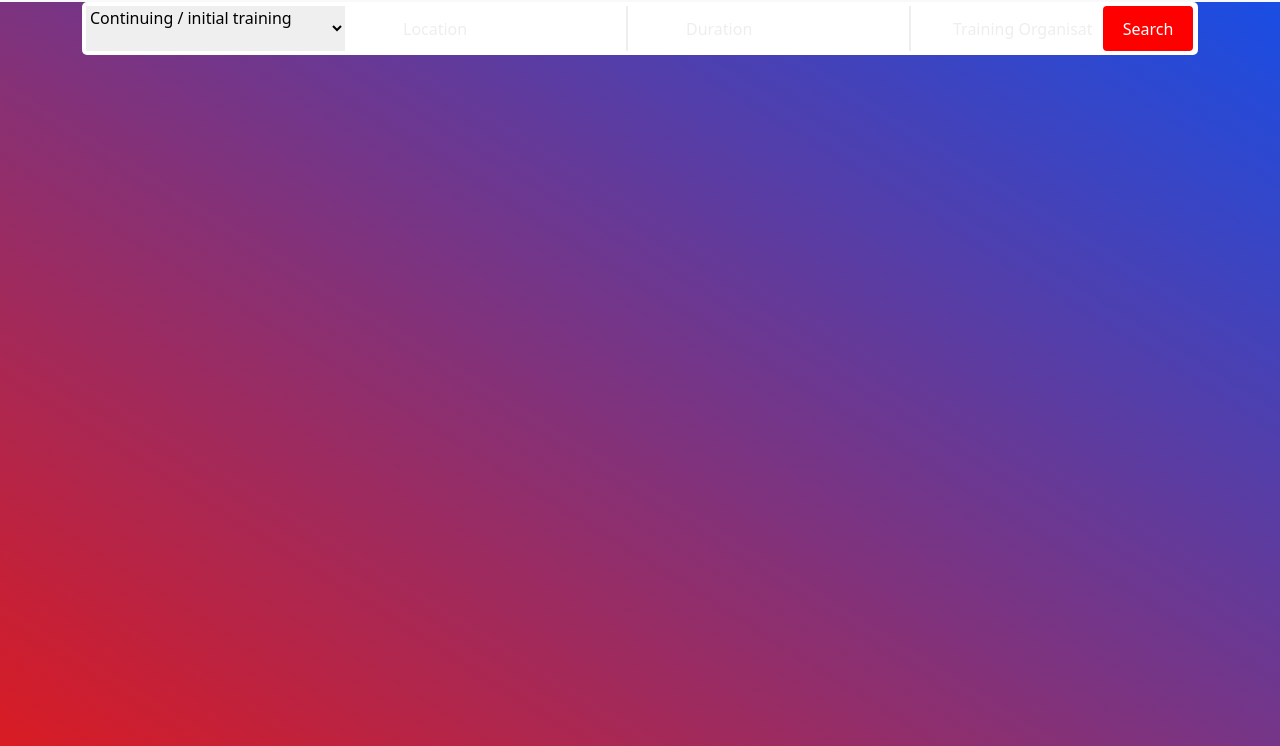
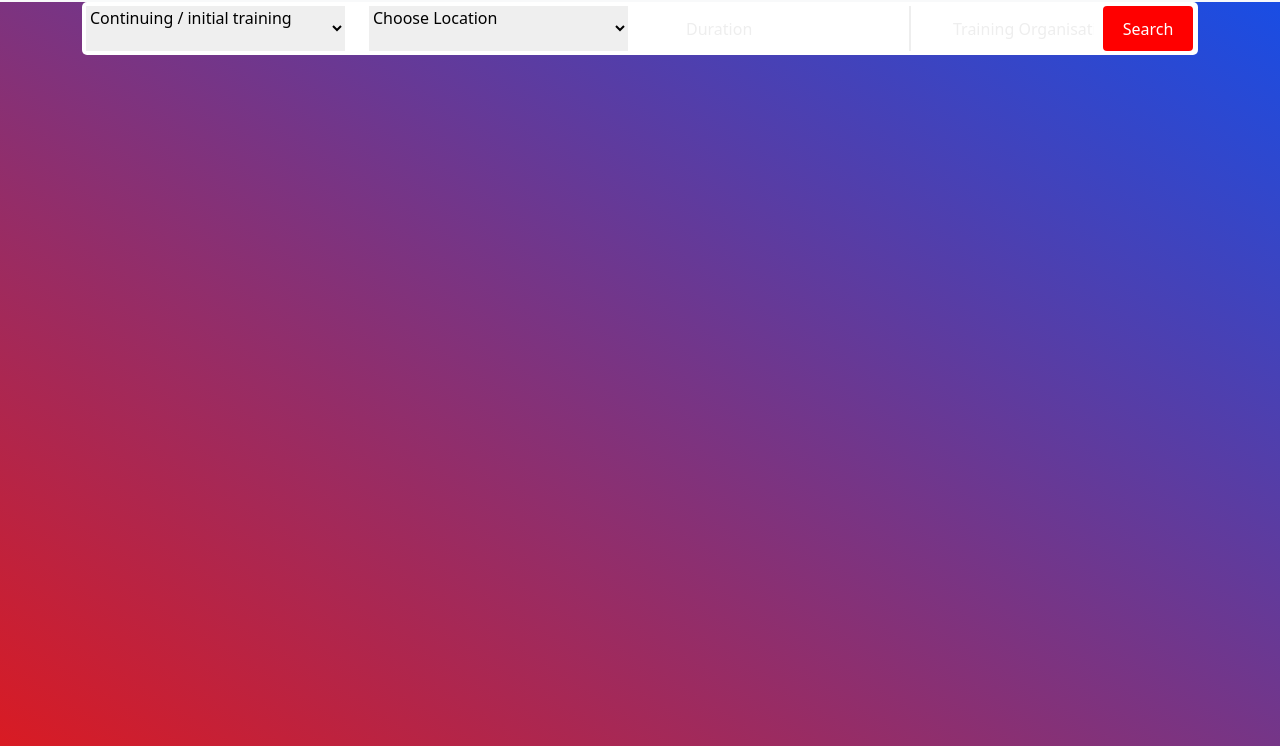
Before and after one commit to NMLami/Design4Green, a plain HTML site: page team28.html in a window 1280 px wide. Shown: the part 54-800 px from the top of the page. Drawn offline with nearby package versions, Linux system fonts and the light colour scheme.

Commit message:
search 2-4 donr

```diff
--- a/team28.html
+++ b/team28.html
@@ -129,49 +129,6 @@
 </head>
 
 <body>
-    <!--
-<h2>Green Chiffrera</h2>
-
-<input type="text" id="myInput" onkeyup="myFunction()" placeholder="Search for names.." title="Type in a name">
-
-<table id="myTable">
-  <tr class="header">
-    <th style="width:60%;">Name</th>
-    <th style="width:40%;">Country</th>
-  </tr>
-  <tr>
-    <td>Alfreds Futterkiste</td>
-    <td>Germany</td>
-  </tr>
-  <tr>
-    <td>Berglunds snabbkop</td>
-    <td>Sweden</td>
-  </tr>
-  <tr>
-    <td>Island Trading</td>
-    <td>UK</td>
-  </tr>
-  <tr>
-    <td>Koniglich Essen</td>
-    <td>Germany</td>
-  </tr>
-  <tr>
-    <td>Laughing Bacchus Winecellars</td>
-    <td>Canada</td>
-  </tr>
-  <tr>
-    <td>Magazzini</td>
-    <td>Italy</td>
-  </tr>
-  <tr>
-    <td>North/South</td>
-    <td>UK</td>
-  </tr>
-  <tr>
-    <td>Paris specialites</td>
-    <td>France</td>
-  </tr>
-</table> -->
 <div>
     <nav class="navbar navbar-light bg-light justify-content-between">
         <a class="navbar-brand">D4G</a>
@@ -228,15 +185,6 @@
         <div class="search">
             <div class="row">
                 <div class="col-md-3">
-                    <!-- <div class="dropdown">
-                        <button class="btn btn-light dropdown-toggle" type="button" id="dropdownMenuButton2" data-bs-toggle="dropdown" aria-expanded="false">
-                        Continuing / initial training
-                        </button>
-                        <ul class="dropdown-menu dropdown-menu-light bx bx-search-alt" aria-labelledby="dropdownMenuButton2">
-                          <li><a class="dropdown-item active" href="#">Continuing Education </a></li>
-                          <li><a class="dropdown-item" href="#">Initial training</a></li>
-                        </ul>
-                      </div> -->
                       <select style="border: 0; outline:0 ;padding-bottom: 1.3pc ;" class=" search-1" name="continuingOrInitialTraining search-1" id = "continuingOrInitital"required onclick="searchCourses()">
                         <option value=" " > Continuing / initial training</option>
                         <option value="Continuing Education">Continuing Education</option>
@@ -244,8 +192,39 @@
                       </select>
                 </div>
                 <div class="col-md-3">
-                    <div class="search-1"> <i class='bx bx-search-alt'></i> <input type="text"
-                            placeholder="Location"> </div>
+                    <select style="border: 0; outline:0 ;padding-bottom: 1.3pc ;" class=" search-1" name="location search-1" id = "location"required onclick="searchCourses()">
+                        <option value=" " > Choose Location</option>
+                        <option value="National">National(USA)</option>
+                        <option value="Toulouse">Toulouse(FRA)</option>
+                        <option value="Boulogne-Billancourt<">Boulogne-Billancourt(FRA)</option>
+                        <option value="Paris">Paris(FRA)</option>
+                        <option value="All of France">All of France</option>
+                        <option value="La Bernardière">La Bernardière(FRA)</option>
+                        <option value="Versailles">Versailles(FRA)</option>
+                        <option value="Puteaux-La défense">Puteaux-La défense(FRA)</option>
+                        <option value="Saint-Barthélemy d'Anjou">Saint-Barthélemy d'Anjou(FRA)</option>
+                        <option value="Anglet">Anglet(FRA)</option>
+                        <option value="Rouen">Rouen(FRA)</option>
+                        <option value="Bordeaux">Bordeaux(FRA)</option>
+                        <option value="Lille">Lille(FRA)</option>
+                        <option value="Évry">Évry(FRA)</option>
+                        <option value="La Rochelle">La Rochelle(FRA)</option>
+                        <option value="Albi">Albi(FRA)</option>
+                        <option value="Montpellier">Montpellier(FRA)</option>
+                        <option value="Ales">Ales(FRA)</option>
+                        <option value="Saint-Étienne">Saint-Étienne(FRA)</option>
+                        <option value="Nantes">Nantes(FRA)</option>
+                        <option value="Levallois-Perret">Levallois-Perret(FRA)</option>
+                        <option value="Mulhouse">Mulhouse(FRA)</option>
+                        <option value="Pontoise">Pontoise(FRA)</option>
+                        <option value="SAINT MALO">SAINT MALOFRA)</option>
+                        <option value="Lyon">Lyon(FRA)</option>
+                        <option value="Rouen">Rouen(FRA)</option>
+                        <option value="Rennes">Rennes(FRA)</option>
+                        <option value="Saint-Etienne-de-Montluc">Saint-Etienne-de-Montluc(FRA)</option>
+                        <option value="Morlaix">Morlaix(FRA)</option>
+                        <option value="Lyon">Lyon(FRA)</option>
+                      </select>
                 </div>
 
                 <div class="col-md-3">
@@ -1628,10 +1607,17 @@ var demo = document.getElementById("demo");
 
     let final_data = [];
 
-    if(resultData.length>0){
+    if(resultData.length > 0 && resultData[0] != -1){
         final_data = resultData;
-    }else final_data =sheet_data;
-
+    }else if(resultData[0] == -1){ // search empty
+        final_data =[];
+    }
+    else final_data =sheet_data;
+    console.log("final_data", final_data)
+    if( final_data.length <= 0){
+        document.getElementsByClassName('show-data')[0].innerHTML = `<h1>No result Found</h1>`;
+
+    }else{
     // creates a <table> element and a <tbody> element
     const tbl = document.createElement("table");
 
@@ -1664,7 +1650,7 @@ var demo = document.getElementById("demo");
 
 ///
     const cellh4 = document.createElement("td");
-    const cellTexth4 = document.createTextNode(` abs`);
+    const cellTexth4 = document.createTextNode(` wishlist`);
 
     cellh4.appendChild(cellTexth4);
     header.appendChild(cellh4);
@@ -1735,6 +1721,7 @@ var demo = document.getElementById("demo");
     tbl.setAttribute("border", "2");
     tbl.setAttribute("align", "center");
     tbl.setAttribute("id", "tableId");
+    }
   }
 
 
@@ -1793,19 +1780,51 @@ var demo = document.getElementById("demo");
 
 function searchCourses(){
     const continueOrInitial = document.getElementById('continuingOrInitital').value;
+    const location = document.getElementById('location').value;
+    console.log(location ,continueOrInitial)
     let filteredCourse = [];
+    let reFilterCourse = [];
 
     if(continueOrInitial !== " "){
+        if(filteredCourse.length <= 0){
         for(i=0 ; i< sheet_data.length; i++){
-            if(sheet_data[i].continuingOrInitialTraining.includes(continueOrInitial)){
+            if(sheet_data[i].continuingOrInitialTraining && sheet_data[i].continuingOrInitialTraining.includes(continueOrInitial)){
                 filteredCourse.push(sheet_data[i]);
             }
         }
+    }else{
+        for(i=0 ; i< filteredCourse.length; i++){
+            if(filteredCourse[i].continuingOrInitialTraining && filteredCourse[i].continuingOrInitialTraining.includes(continueOrInitial)){
+                reFilterCourse.push(filteredCourse[i]);
+            }
+         }
+         filteredCourse = reFilterCourse;
+         reFilterCourse = [];
     }
-
+    }
+    console.log(filteredCourse);
+   if(location !== " "){
+    console.log(location);
+        if(filteredCourse.length <= 0){
+        for(i=0 ; i< sheet_data.length; i++){
+            if(sheet_data[i].location && sheet_data[i].location.includes(location)){
+                filteredCourse.push(sheet_data[i]);
+            }
+        }
+    }else{
+        for(i=0 ; i< filteredCourse.length; i++){
+            if(filteredCourse[i].location && filteredCourse[i].location.includes(location)){
+                reFilterCourse.push(filteredCourse[i]);
+            }
+         }
+         filteredCourse = reFilterCourse;
+         reFilterCourse = [];
+    }
+    }
+    console.log(filteredCourse.length)
         if(filteredCourse.length>0){
             generateTable(filteredCourse);
-        }else generateTable([])
+        }else generateTable([-1])
 
 }
 
```
